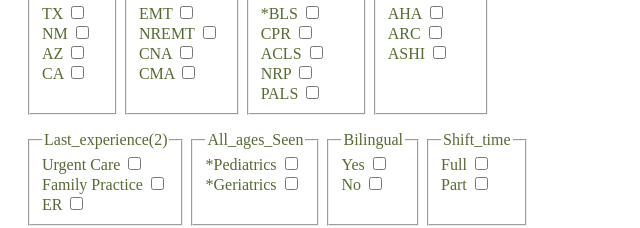
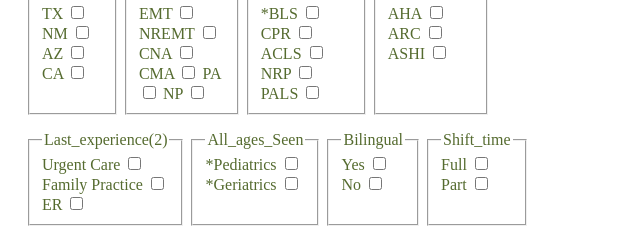
Before and after one commit to Jonathan-Robles/tools, a plain HTML site: page index.html in a window 1280 px wide. Shown: the part 416-644 px from the top of the page, 0-640 px from the left. Drawn offline with Linux system fonts and the light colour scheme.

Commit message:
Update index.html
add new rolls

```diff
--- a/index.html
+++ b/index.html
@@ -51,6 +51,9 @@
                 NREMT <input type="checkbox" value="NREMT" name="nrent">
                 CNA <input type="checkbox" value="CNA" name="cna">
                 CMA <input type="checkbox" value="CMA" name="cma">
+                PA <input type="checkbox" value="PA" name="pa">
+                NP <input type="checkbox" value="NP" name="np">
+
             </fieldset>
             <fieldset id="certification_1">
                 <legend>Certifications </legend>
```
